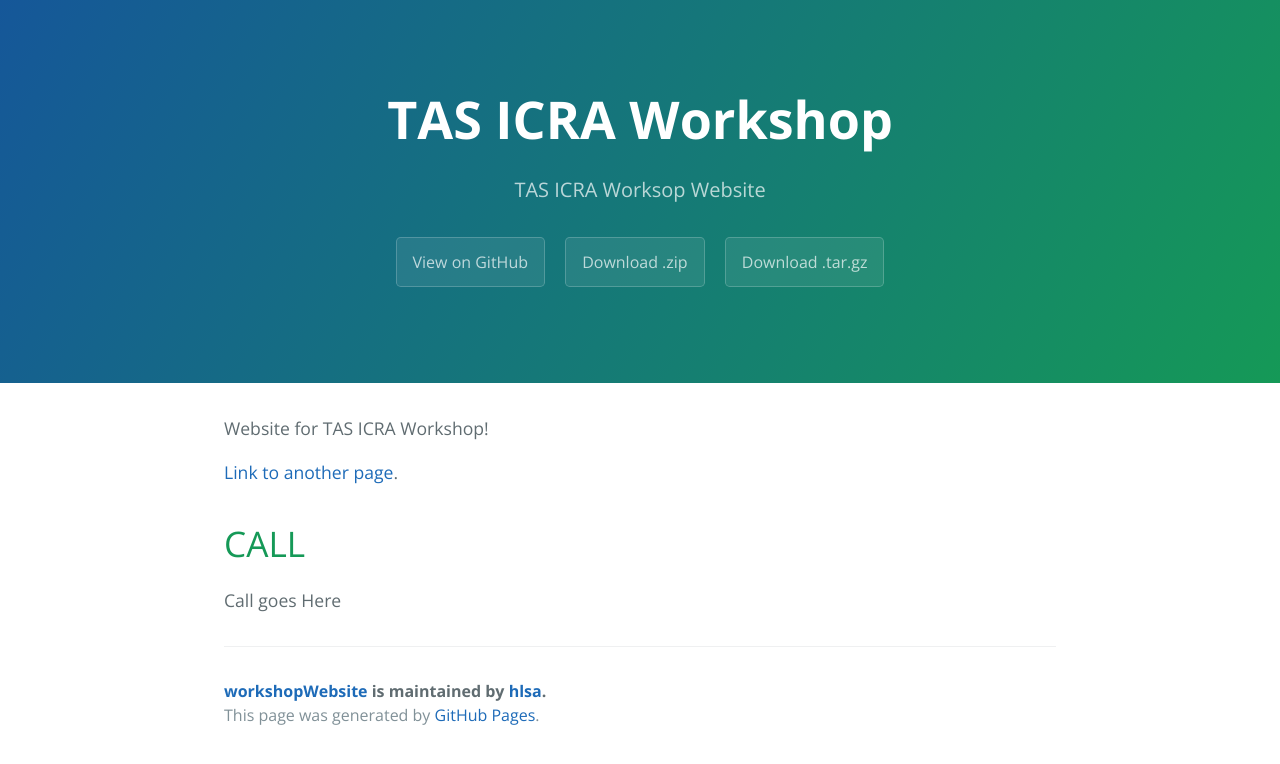
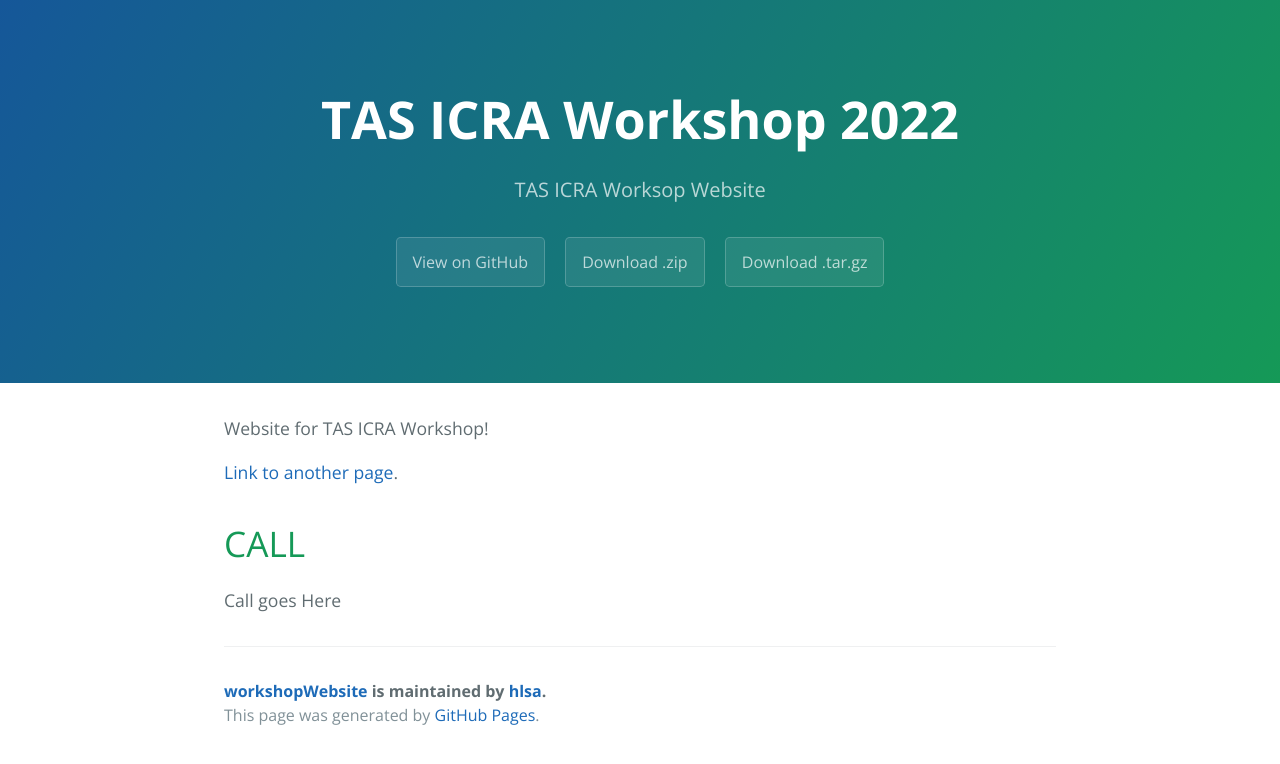
Before and after one commit to hlsa/workshopWebsite, a Jekyll site: the page built from index.md, in a window 1280 px wide. Shown: the top 764 px of the page. Built offline with Jekyll 4.4.1, drawn with Linux system fonts in a browser that asks for light colours.

Commit message:
Update _config.yml

```diff
--- a/_config.yml
+++ b/_config.yml
@@ -1,4 +1,4 @@
-title: TAS ICRA Workshop
+title: TAS ICRA Workshop 2022
 description: TAS ICRA Worksop Website
 show_downloads: true
 google_analytics:
```
